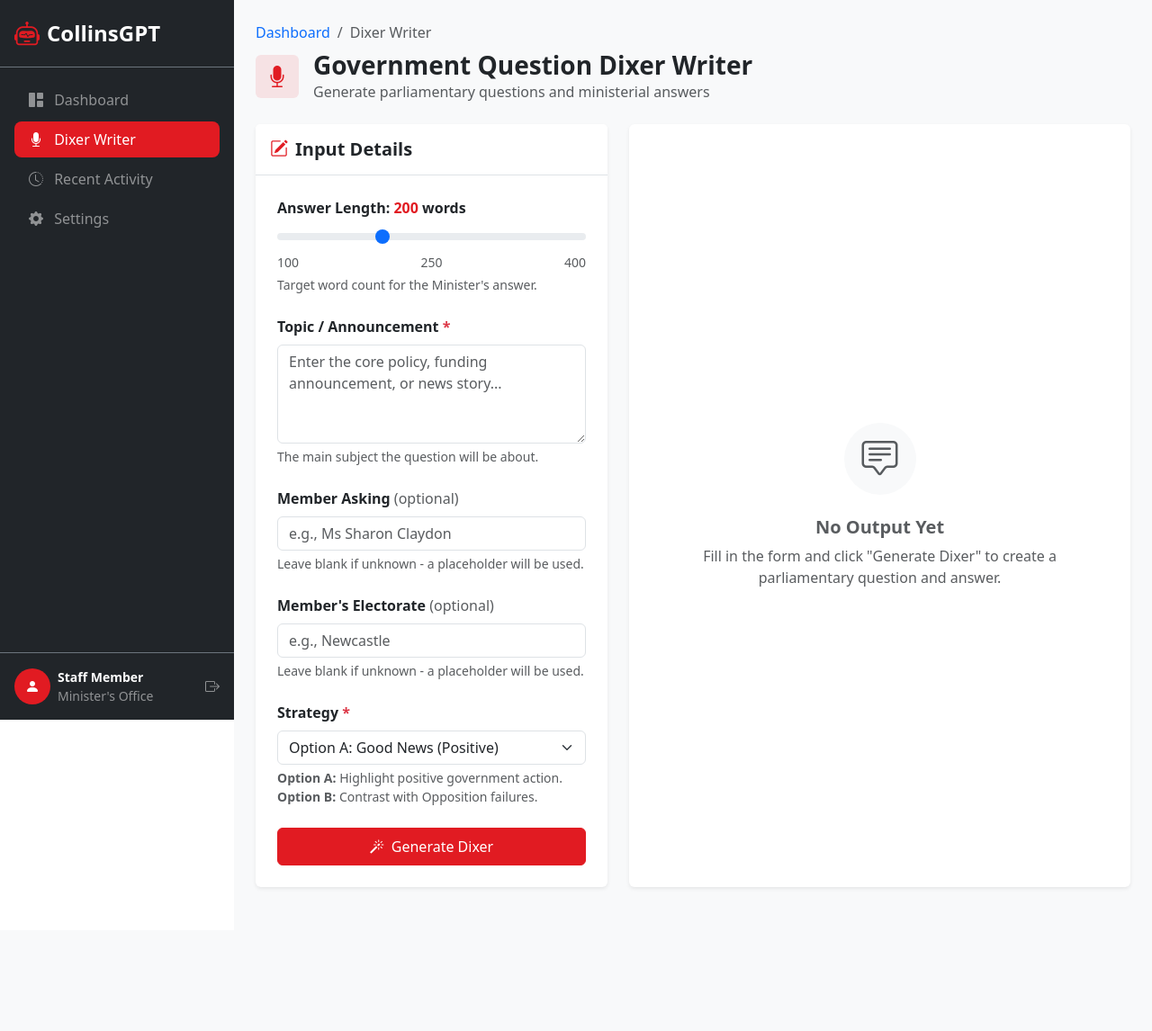
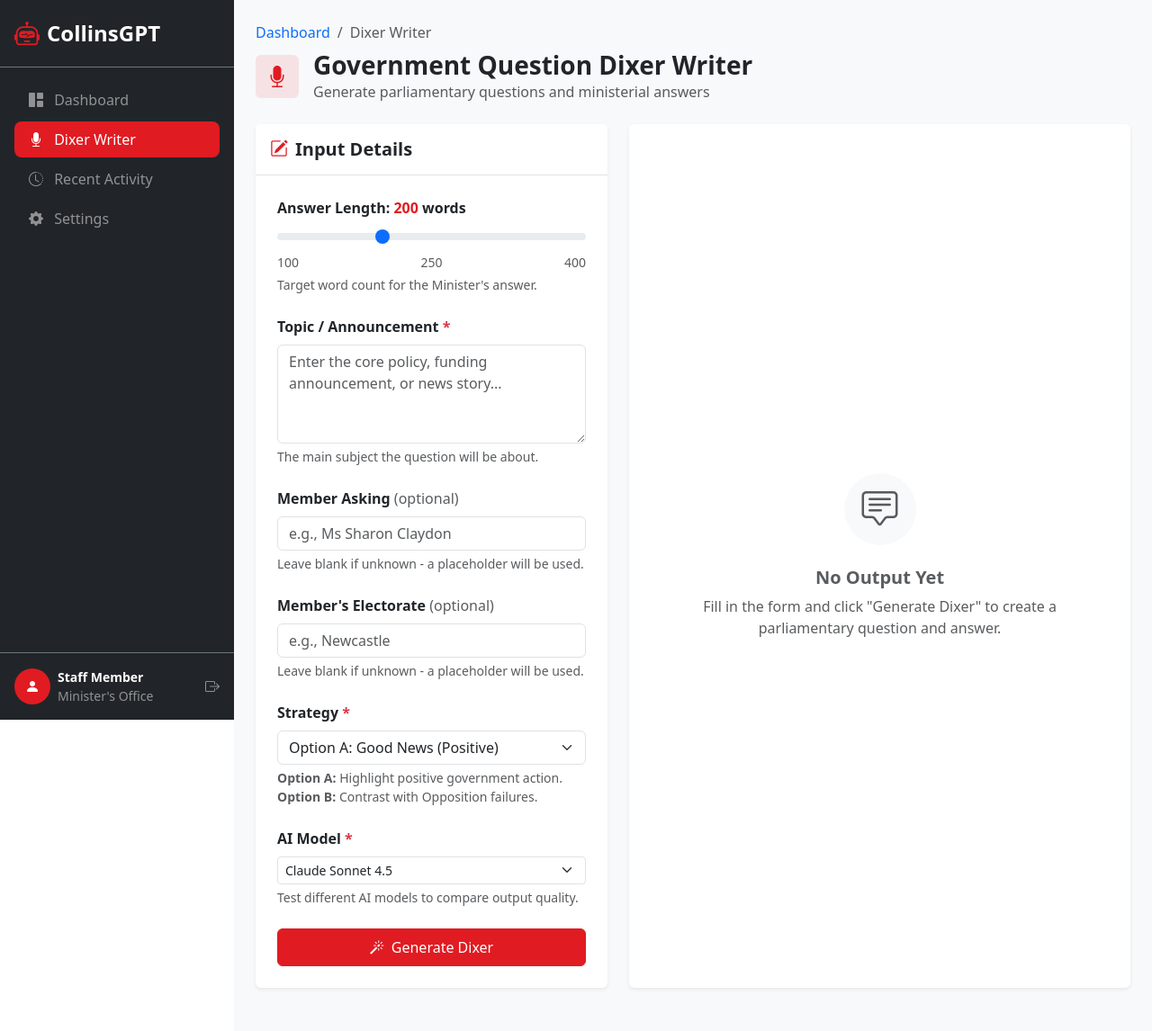
Before and after one commit to bryceroney/collins-gpt, a Flask app: page /government-question-writer in a window 1280 px wide. Shown: the whole page at 90% size. Before the commit the page ends 987 px from the top, so only its background shows below. Run offline with Flask 3, Linux system fonts and the light colour scheme.

Commit message:
Add model selector

```diff
--- a/app/routes.py
+++ b/app/routes.py
@@ -108,7 +108,8 @@ def government_question_writer():
     'topic': '',
     'member_name': '',
     'electorate': '',
-    'strategy': 'option_a'
+    'strategy': 'option_a',
+    'model': 'anthropic/claude-sonnet-4.5'
   }
   return render_template('government_question_writer.html', form_data=form_data, active_page='government_question_writer')
 
@@ -145,6 +146,7 @@ def government_question_writer_stream():
   member_name = data.get('member_name', '').strip()
   electorate = data.get('electorate', '').strip()
   strategy = data.get('strategy', 'option_a')
+  model = data.get('model', 'anthropic/claude-sonnet-4.5')
 
   # Validate required fields
   if not topic:
@@ -167,7 +169,8 @@ def government_question_writer_stream():
     word_count=word_count,
     strategy=strategy,
     member_name=member_name if member_name else None,
-    electorate=electorate if electorate else None
+    electorate=electorate if electorate else None,
+    model=model
   )
 
   # Return the stream as a Response
--- a/app/services/dixer_service.py
+++ b/app/services/dixer_service.py
@@ -230,7 +230,8 @@ def generate_dixer_stream(
   word_count: int,
   strategy: str = "option_a",
   member_name: Optional[str] = None,
-  electorate: Optional[str] = None
+  electorate: Optional[str] = None,
+  model: str = "anthropic/claude-sonnet-4.5"
 ) -> Generator[str, None, None]:
   """
   Generate a Dixer with streaming (word-by-word) response.
@@ -245,6 +246,7 @@ def generate_dixer_stream(
     strategy (str): "option_a" (positive) or "option_b" (attack).
     member_name (Optional[str]): Name of the MP (optional).
     electorate (Optional[str]): The MP's electorate (optional).
+    model (str): The AI model to use (default: "anthropic/claude-sonnet-4.5").
 
   Yields:
     str: Server-Sent Event (SSE) formatted strings, each containing
@@ -279,7 +281,7 @@ def generate_dixer_stream(
     # Make the streaming API call
     # Note: stream=True means we get results piece by piece
     stream = client.chat.completions.create(
-      model="anthropic/claude-sonnet-4",
+      model=model,
       messages=[
         {"role": "system", "content": DIXER_SYSTEM_PROMPT},
         {"role": "user", "content": user_prompt}
--- a/app/templates/government_question_writer.html
+++ b/app/templates/government_question_writer.html
@@ -126,6 +126,28 @@
                         </div>
                     </div>
 
+                    <!-- AI Model -->
+                    <div class="mb-4">
+                        <label for="model" class="form-label fw-semibold">
+                            AI Model <span class="text-danger">*</span>
+                        </label>
+                        <select class="form-select form-select-sm" id="model" name="model" required>
+                            <option value="anthropic/claude-sonnet-4.5" {% if form_data.get('model', 'anthropic/claude-sonnet-4.5') == 'anthropic/claude-sonnet-4.5' %}selected{% endif %}>
+                                Claude Sonnet 4.5
+                            </option>
+                            <option value="google/gemini-2.5-flash" {% if form_data.get('model') == 'google/gemini-2.5-flash' %}selected{% endif %}>
+                                Gemini 2.5 Flash
+                            </option>
+                            <option value="openai/gpt-5-mini" {% if form_data.get('model') == 'openai/gpt-5-mini' %}selected{% endif %}>
+                                GPT-5 Mini
+                            </option>
+                            <option value="openai/gpt-5.1" {% if form_data.get('model') == 'openai/gpt-5.1' %}selected{% endif %}>
+                                GPT-5.1
+                            </option>
+                        </select>
+                        <div class="form-text">Test different AI models to compare output quality.</div>
+                    </div>
+
                     <!-- Submit Button -->
                     <button type="submit" id="submit-btn" class="btn btn-labor w-100 py-2">
                         <span id="btn-text"><i class="bi bi-magic me-2"></i>Generate Dixer</span>
@@ -194,10 +216,18 @@
             <!-- Answer Card -->
             <div class="card border-0 shadow-sm">
                 <div class="card-header bg-success text-white py-3">
-                    <h5 class="mb-0 fw-semibold">
-                        <i class="bi bi-chat-right-quote-fill me-2"></i>The Answer
-                    </h5>
-                    <small class="opacity-75">Minister Collins' Response</small>
+                    <div class="d-flex justify-content-between align-items-start">
+                        <div>
+                            <h5 class="mb-0 fw-semibold">
+                                <i class="bi bi-chat-right-quote-fill me-2"></i>The Answer
+                            </h5>
+                            <small class="opacity-75">Minister Collins' Response</small>
+                        </div>
+                        <div class="text-end">
+                            <small class="opacity-75 d-block">Word Count</small>
+                            <span id="answer-word-count" class="badge bg-white text-success fw-bold fs-6">0</span>
+                        </div>
+                    </div>
                 </div>
                 <div class="card-body p-4">
                     <div id="answer-text" class="answer-text" style="white-space: pre-line;"></div>
@@ -276,11 +306,20 @@
         }
     }
 
+    function countWords(text) {
+        // Count words by splitting on whitespace and filtering empty strings
+        return text.trim().split(/\s+/).filter(word => word.length > 0).length;
+    }
+
     function showResult(question, answer) {
         loadingState.classList.add('d-none');
         resultState.classList.remove('d-none');
         document.getElementById('question-text').textContent = question;
         document.getElementById('answer-text').textContent = answer;
+
+        // Calculate and display word count
+        const wordCount = countWords(answer);
+        document.getElementById('answer-word-count').textContent = wordCount;
     }
 
     form.addEventListener('submit', async (e) => {
@@ -293,7 +332,8 @@
             topic: document.getElementById('topic').value,
             member_name: document.getElementById('member_name').value,
             electorate: document.getElementById('electorate').value,
-            strategy: document.getElementById('strategy').value
+            strategy: document.getElementById('strategy').value,
+            model: document.getElementById('model').value
         };
 
         try {
```
Also changed, not shown: CLAUDE.md (+2 -2 lines).
